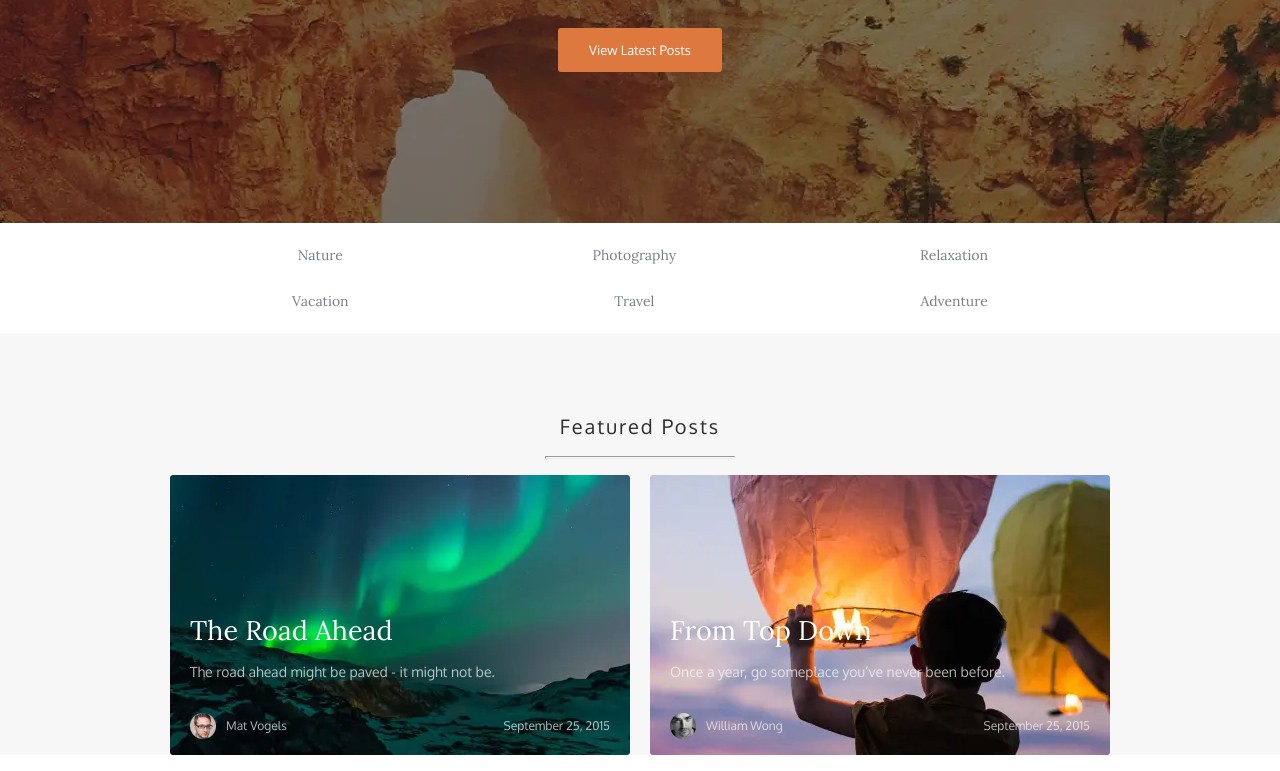
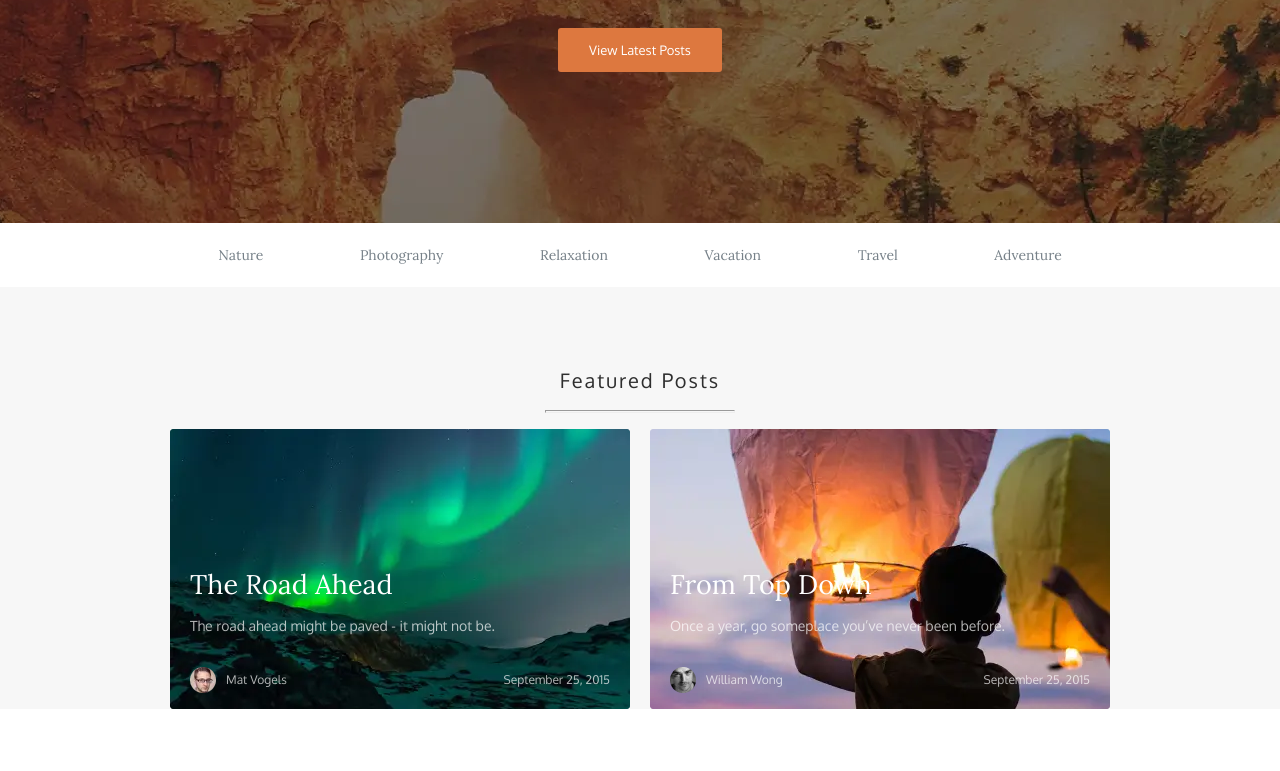
Before and after one commit to template-dev/Escape-Web, a website: page source/index.html in a window 1280 px wide. Shown: the part 277-1048 px from the top of the page. After the commit the page ends 1002 px from the top, so only its background shows below. Drawn offline with nearby package versions, Linux system fonts and the light colour scheme; files that its build step writes are made by us from their sources; files whose address does not match are found by name.

Commit message:
Added main block for content and remade adaptive for tags

```diff
--- a/source/html/__featuredPosts.html
+++ b/source/html/__featuredPosts.html
@@ -1,5 +1,4 @@
 <section class="featured-posts">
-  <div class="featured-wrapper">
   <p class="posts__title">Featured Posts</p>
   <hr>
   <ul class="posts__list">
@@ -52,5 +51,4 @@
       </a>
     </li>
   </ul>
-  </div>
 </section>
--- a/source/index.html
+++ b/source/index.html
@@ -8,6 +8,8 @@
 	<h1 class="visually__hidden">Escape</h1>
   @@include('html/__header.html', {})
   @@include('html/__tags.html', {})
-  @@include('html/__featuredPosts.html', {})
+  <main class="content-block">
+    @@include('html/__featuredPosts.html', {})
+  </main>
 </body>
 </html>
--- a/source/sass/components/__featuredPosts.scss
+++ b/source/sass/components/__featuredPosts.scss
@@ -1,8 +1,4 @@
 .featured-posts {
-  background-color: $featuredPostsBg;
-}
-
-.featured-wrapper {
   padding: 60px 10px 0 10px;
 
   hr {
@@ -123,10 +119,9 @@
   font-style: normal;
   font-weight: 400;
   line-height: 35px; /* 291.667% */
-  margin-left: 10px;
   max-width: 150px;
   width: 100%;
-  margin-right: 10px;
+  margin: 0 10px;
 }
 
 .post__date {
--- a/source/sass/components/__tags.scss
+++ b/source/sass/components/__tags.scss
@@ -22,12 +22,12 @@
   }
 
   @media(min-width: $tablet-width) {
-    grid-template-columns: repeat(3, auto);
+    grid-template-columns: repeat(6, auto);
   }
 
-  @media(min-width: $desktop-width) {
+  /*@media(min-width: 940px) {
     grid-template-columns: repeat(6, auto);
-  }
+  }*/
 }
 
 .tags__item {
--- a/source/sass/global/__global.scss
+++ b/source/sass/global/__global.scss
@@ -2,6 +2,10 @@ body {
 	padding: 0;
 	margin: 0;
   font-family: 'Oxygen', sans-serif;
+}
+
+.content-block {
+  background-color: $featuredPostsBg;
 }
 
 .visually__hidden {
--- a/source/sass/style.scss
+++ b/source/sass/style.scss
@@ -4,6 +4,6 @@
 @import "./global/__global.scss";
 
 /* components */
-@import "./components/_header.scss";
-@import "./components/_tags.scss";
-@import "./components/_featuredPosts.scss";
+@import "./components/__header.scss";
+@import "./components/__tags.scss";
+@import "./components/__featuredPosts.scss";
```
Also changed, not shown: build/css/style.css, build/index.html, source/css/style.css. Lines whose indentation alone changed are shown as unchanged.
